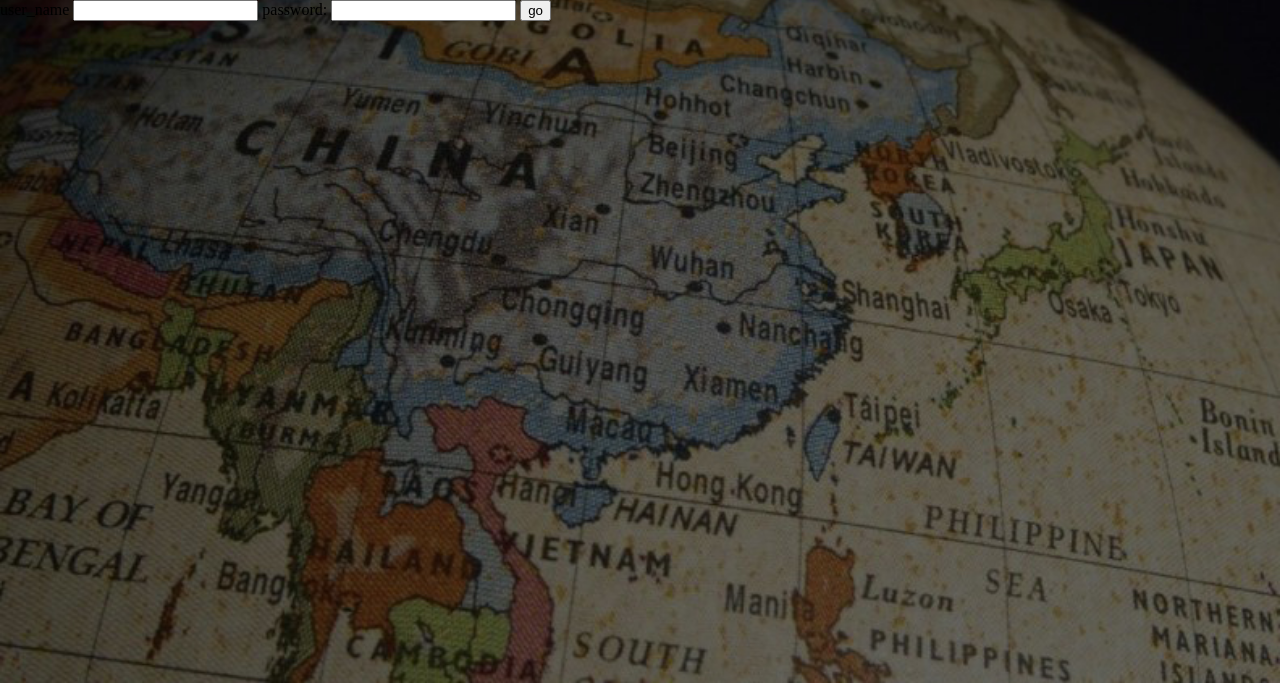
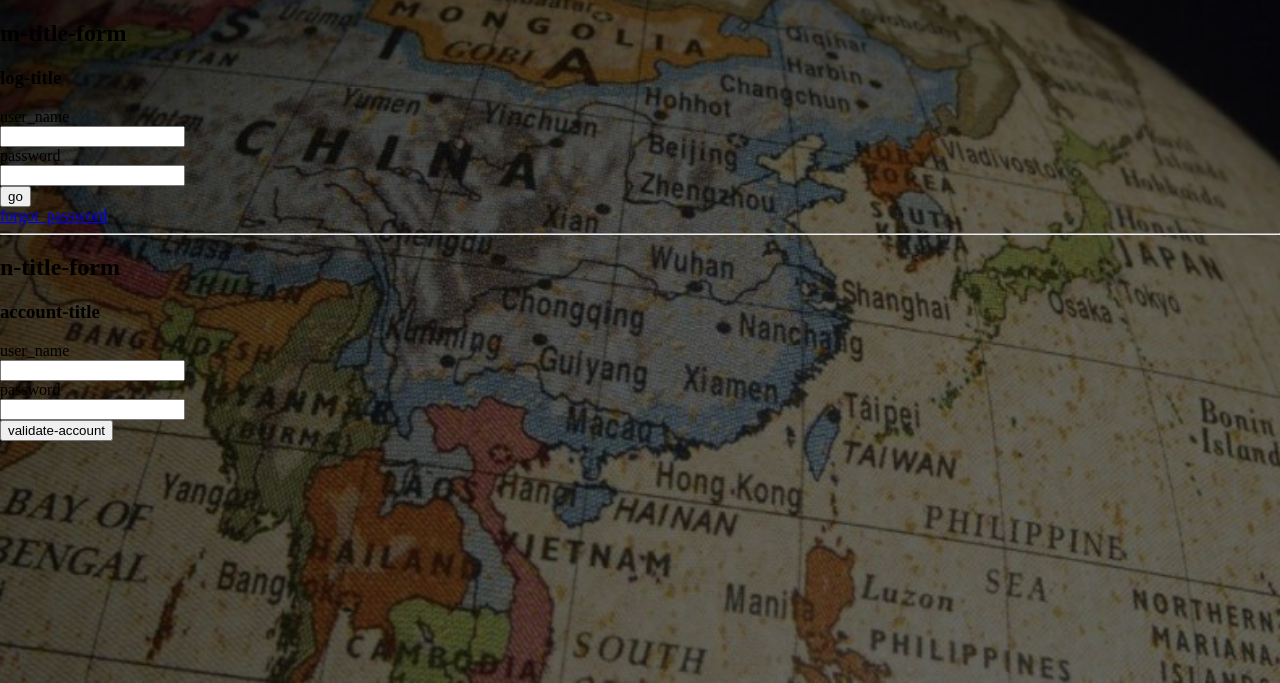
Before and after one commit to WalterWhiteGit/wf_in_paris, a Symfony app: template templates/login/security.html.twig in a window 1280 px wide. Shown: the part 117-800 px from the top of the page. Run offline with Twig, Linux system fonts and the light colour scheme; the template is opened without the code that fills it, so the values that code supplies are empty; some libraries are stand-ins or nearby versions; some web fonts are replaced.

Commit message:
Add content

```diff
--- a/templates/login/security.html.twig
+++ b/templates/login/security.html.twig
@@ -1,28 +1,91 @@
 {% extends 'include/base.html.twig' %}
+
+{% block stylesheets %}
+
+    <link rel="stylesheet" href="{{ asset('css/login/login.css') }}">
+
+    {%  endblock %}
 
 
 {% block main %}
 
     <main>
+
+        <section class="contain-form">
+
+{# formulaire de connexion #}
+
+        <div class="form-login">
+
+            <h2 class="title-form log">{{ 'm-title-form' | trans ({}, 'messages') }}</h2>
+
+
+            <h3>{{ 'log-title' | trans ({}, 'messages') }}</h3>
+            <form action="{{ path('app.security.login') }} " method="post">
+
+{# Champ identifiant de connexion #}
+                <div>
+                    <label for="username">{{ 'user_name'| trans ({},'userform') }}</label>
+                        </div>
+                <div>
+                    <input type="text" id="username" name="_username" value="{{ last_username }}" />
+                         </div>
+{# Champ mot de passe #}
+                <div>
+                     <label for="password">{{ 'password' | trans ({}, 'userform') }}</label>
+                         </div>
+                <div>
+                    <input type="password" id="password" name="_password" />
+                         </div>
+                {# <input type="hidden" name="_target_path" value="/account"/> #}
+
+{# Bouton connexion #}
+                    <button class="log" type="submit">{{ 'go' | trans ({}, 'buttons') }}</button>
+{# Lien: MDP oublié #}
+                <div>
+                    <a href="#">{{ 'forgot_password' | trans ({}, 'userform') }}</a>
+                    </div>
+            </form>
+
+{# Champ erreur si identifiant, mdp erroné #}
             {% if error %}
                 <div>{{ error.messageKey|trans(error.messageData, 'security') }}</div>
                 {% endif %}
+         </div>
 
-<form action="{{ path('app.security.login') }} :" method="post">
+            <hr>
+
+ {# Formulaire d'inscription #}
+            <div class="form-login">
+                <h2 class="title-form create">{{ 'n-title-form' | trans ({}, 'messages') }}</h2>
+
+                <h3>{{ 'account-title' | trans ({}, 'messages') }}</h3>
+
+                <form action="{{ path('app.security.login') }} " method="post">
+                    <div>
                         <label for="username">{{ 'user_name'| trans ({},'userform') }}</label>
+                    </div>
+                    <div>
                         <input type="text" id="username" name="_username" value="{{ last_username }}" />
-
-    <label for="password">{{ 'password' | trans ({}, 'userform') }}:</label>
+                    </div>
+                    <div>
+                        <label for="password">{{ 'password' | trans ({}, 'userform') }}</label>
+                    </div>
+                    <div>
                         <input type="password" id="password" name="_password" />
-
+                    </div>
                     {#
                         If you want to control the URL the user
                         is redirected to on success (more details below)
                         <input type="hidden" name="_target_path" value="/account" />
                     #}
 
-    <button type="submit">{{ 'go' | trans ({}, 'buttons') }}</button>
+                    <button class="create" type="submit">{{ 'validate-account' | trans ({}, 'buttons') }}</button>
                 </form>
+
+            </div>
+
+        </section>
 
     </main>
 
```
Lines whose indentation alone changed are shown as unchanged.
